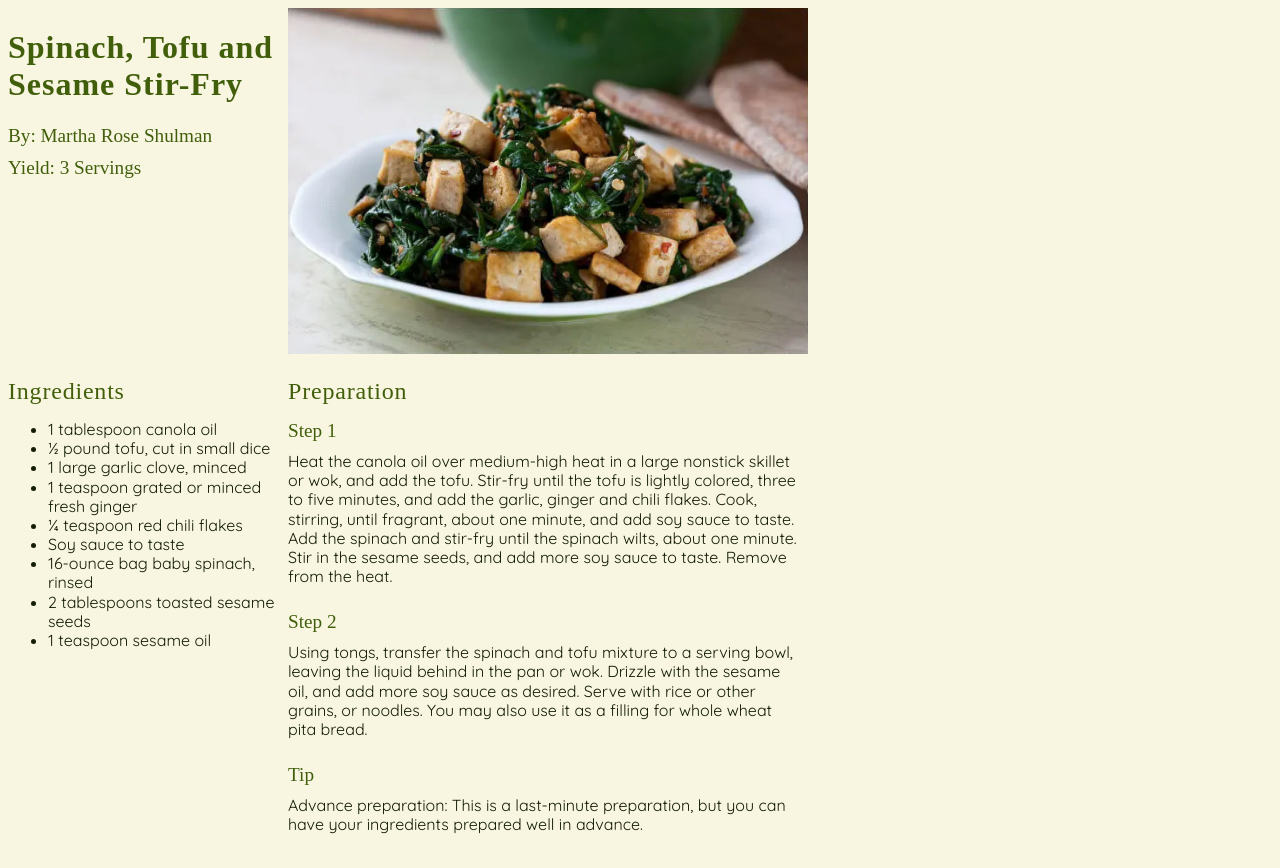
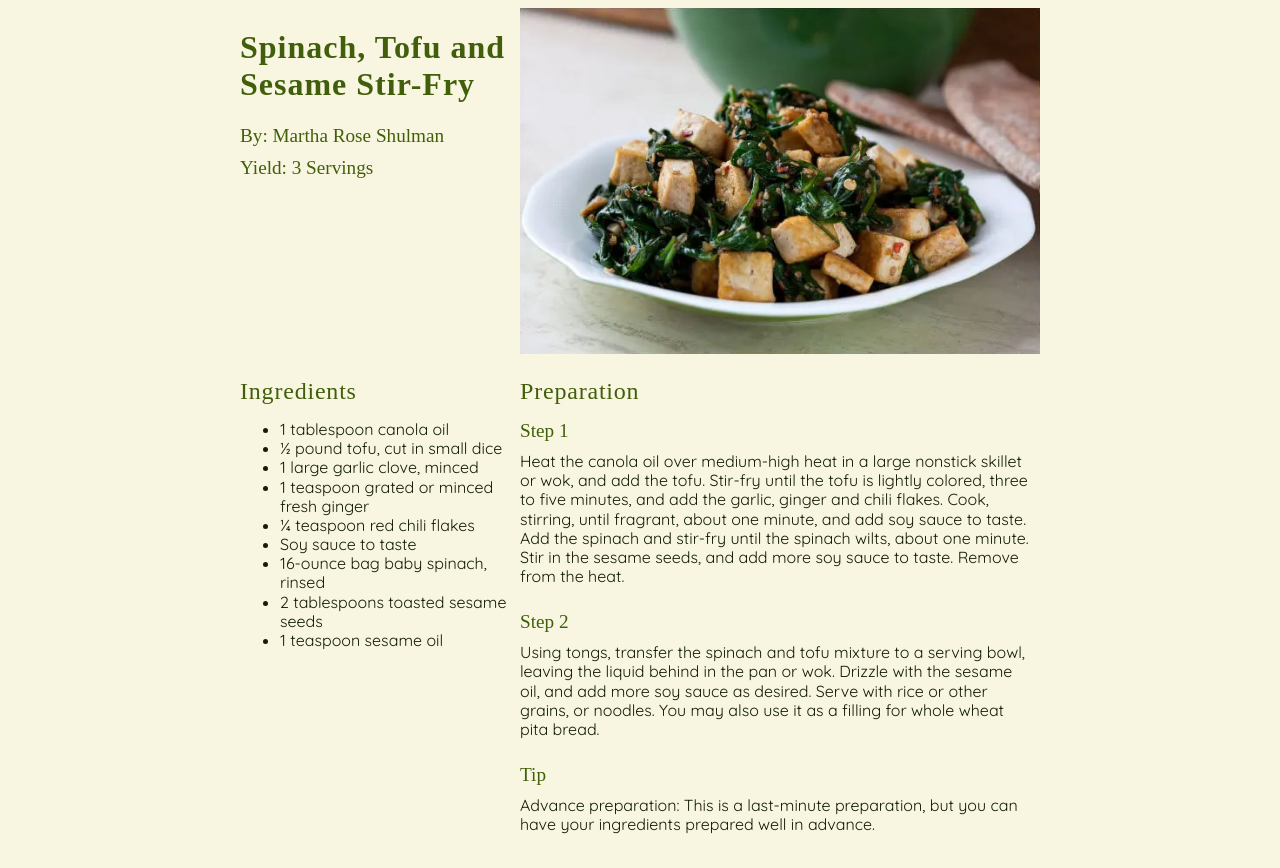
Before and after one commit to AlexCiupac/exercise7, a plain HTML site: page index.html in a window 1280 px wide. Drawn offline with Linux system fonts and the light colour scheme; a web font is replaced by a local one.

Commit message:
in middle now

```diff
--- a/index.html
+++ b/index.html
@@ -32,6 +32,7 @@
         font-size: 2em;
         font-weight: 900;
         letter-spacing: 1px;
+        margin-right: 10px;
       }
 
       h2 {
@@ -67,7 +68,7 @@
         grid-template-columns: 35% 65%;
         gap: 0px;
         max-width: 800px;
-        margin: 0px;
+        margin: 0 auto;
       }
 
       .container div {}
```
